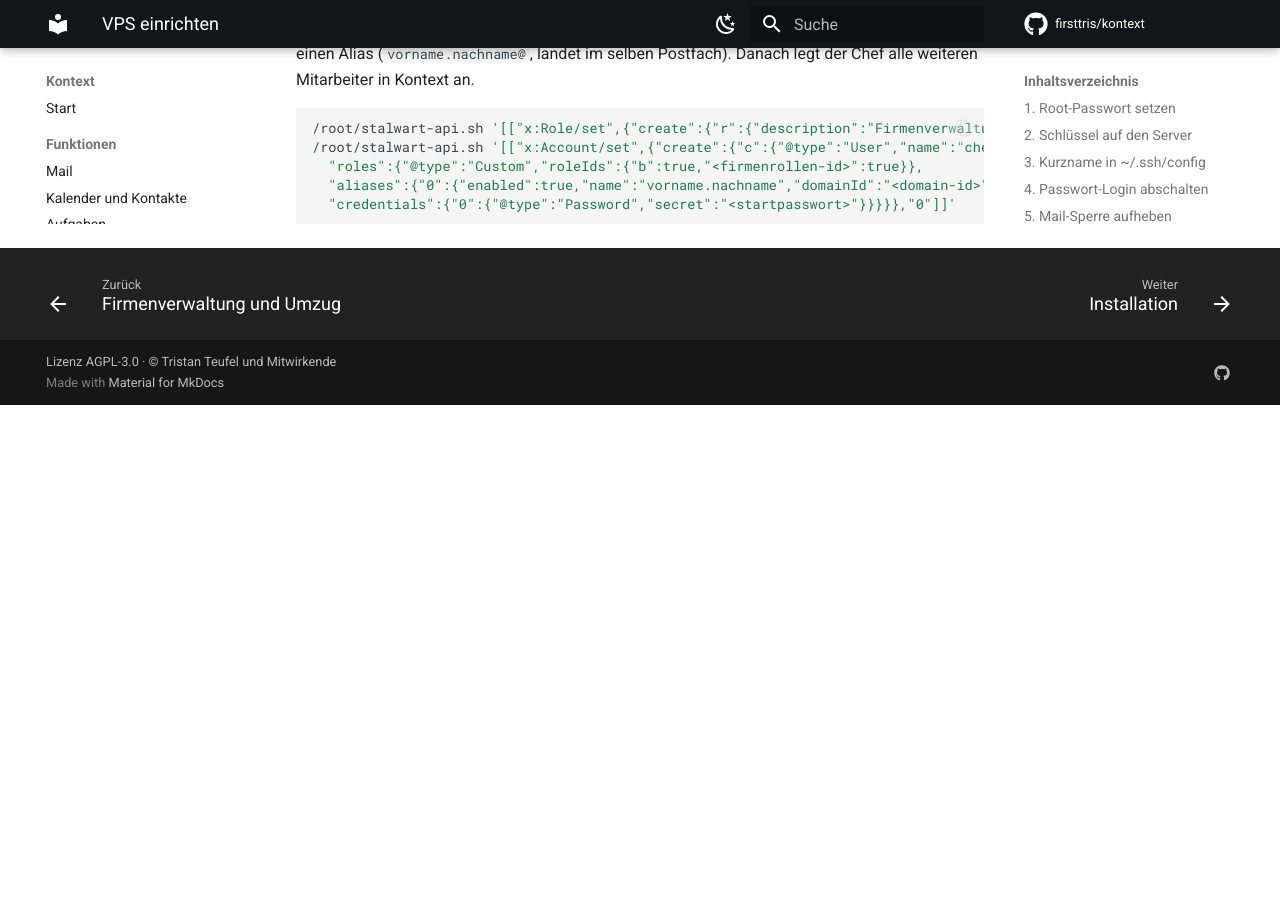
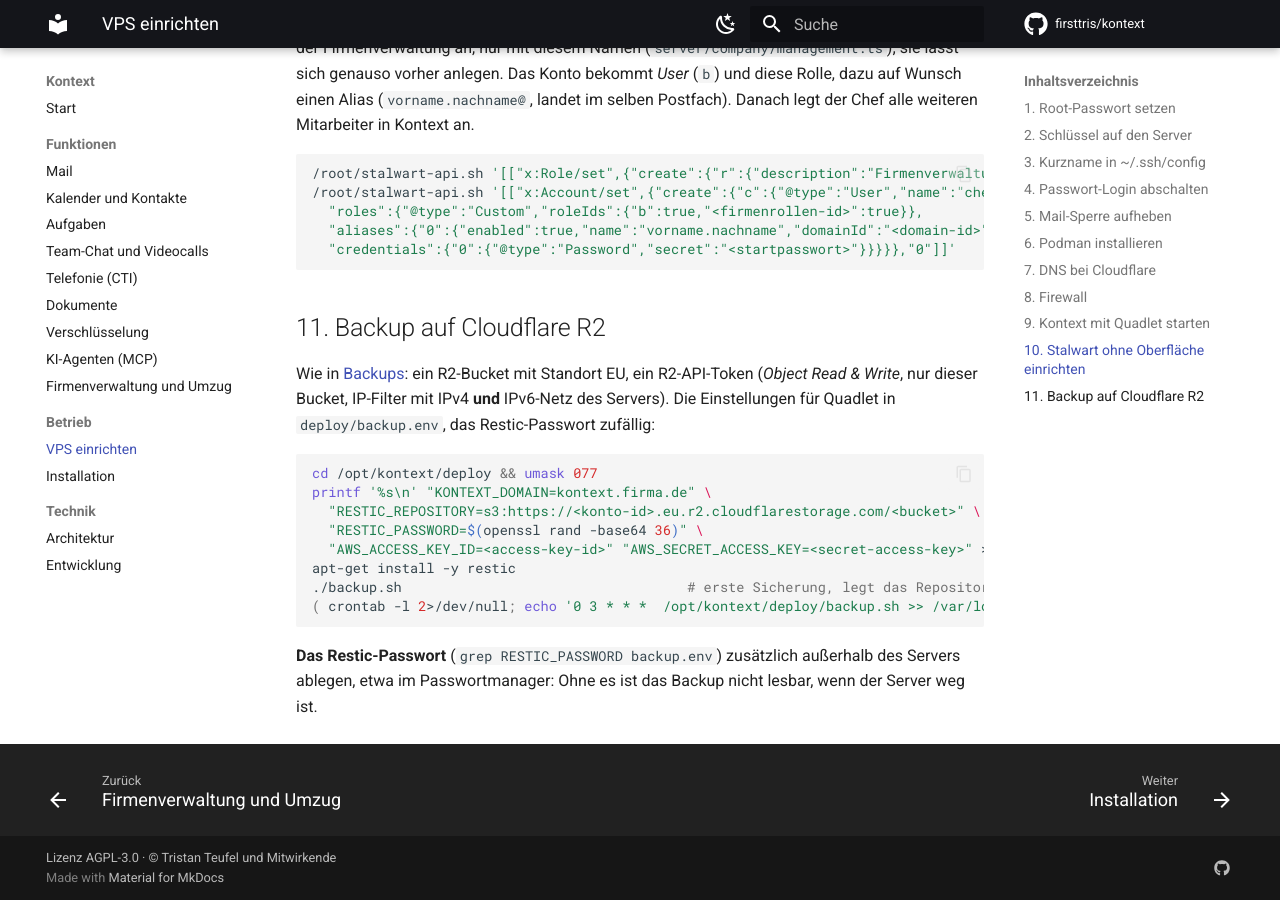
Before and after one commit to firsttris/kontext, an MkDocs documentation site: the page built from docs/vps.md, in a window 1280 px wide and 900 px high, scrolled down 8620 px. Built offline with MkDocs 1.6.1 and Material for MkDocs 9.7.7, drawn with Linux system fonts in a browser that asks for light colours; comment, search, counter and statistics services are not loaded; before the commit the page ends 9025 px from its top, so only the background shows below that; some of the changed text lies outside the part shown.

Commit message:
docs: backup to Cloudflare R2 on the VPS
Co-Authored-By: Claude Opus 5.5 <noreply@anthropic.com>
Claude-Session: https://claude.ai/code/session_01Y3rdfYMk88Rmc3smDesxb7

````diff
--- a/docs/vps.md
+++ b/docs/vps.md
@@ -18,6 +18,7 @@ Was wo passiert:
 | 8. Firewall                     | Server                 |
 | 9. Kontext mit Quadlet starten  | Server                 |
 | 10. Stalwart ohne Oberfläche einrichten | Server         |
+| 11. Backup auf Cloudflare R2    | Cloudflare und Server  |
 
 ## 1. Root-Passwort setzen
 
@@ -407,3 +408,23 @@ Mitarbeiter in Kontext an.
   "aliases":{"0":{"enabled":true,"name":"vorname.nachname","domainId":"<domain-id>"}},
   "credentials":{"0":{"@type":"Password","secret":"<startpasswort>"}}}}},"0"]]'
 ```
+
+## 11. Backup auf Cloudflare R2
+
+Wie in [Backups](installation.md#5-backups): ein R2-Bucket mit Standort EU, ein R2-API-Token
+(*Object Read & Write*, nur dieser Bucket, IP-Filter mit IPv4 **und** IPv6-Netz des Servers).
+Die Einstellungen für Quadlet in `deploy/backup.env`, das Restic-Passwort zufällig:
+
+```bash
+cd /opt/kontext/deploy && umask 077
+printf '%s\n' "KONTEXT_DOMAIN=kontext.firma.de" \
+  "RESTIC_REPOSITORY=s3:https://<konto-id>.eu.r2.cloudflarestorage.com/<bucket>" \
+  "RESTIC_PASSWORD=$(openssl rand -base64 36)" \
+  "AWS_ACCESS_KEY_ID=<access-key-id>" "AWS_SECRET_ACCESS_KEY=<secret-access-key>" > backup.env
+apt-get install -y restic
+./backup.sh                                   # erste Sicherung, legt das Repository an
+( crontab -l 2>/dev/null; echo '0 3 * * *  /opt/kontext/deploy/backup.sh >> /var/log/kontext-backup.log 2>&1' ) | crontab -
+```
+
+**Das Restic-Passwort** (`grep RESTIC_PASSWORD backup.env`) zusätzlich außerhalb des Servers
+ablegen, etwa im Passwortmanager: Ohne es ist das Backup nicht lesbar, wenn der Server weg ist.
````
